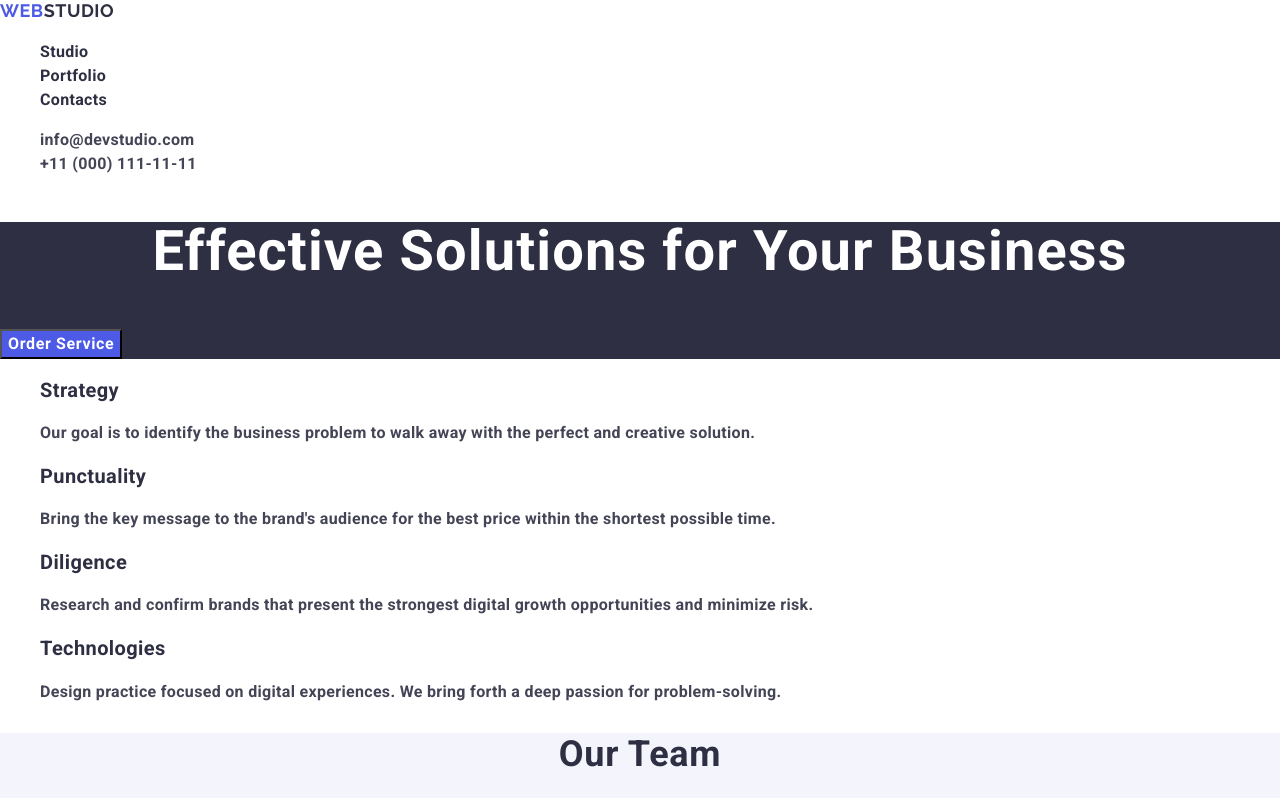
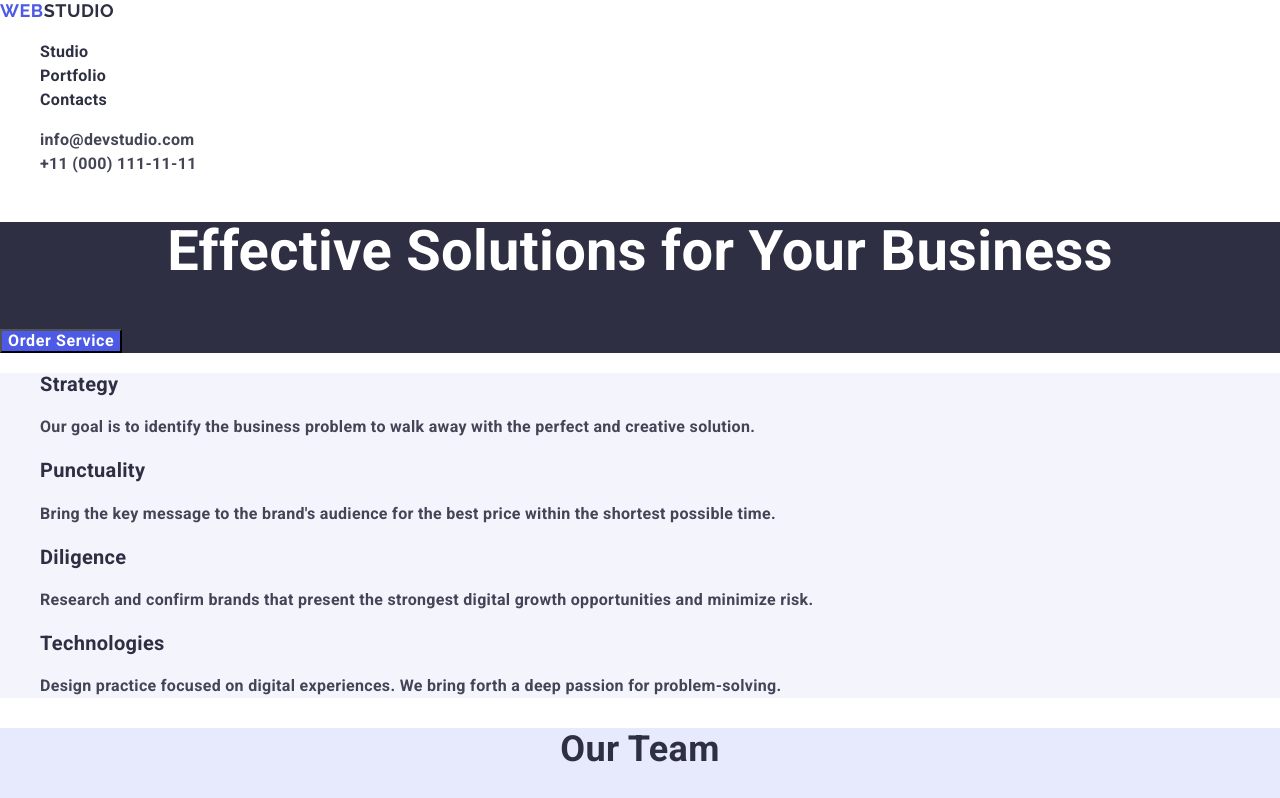
Before and after one commit to marusya2299/goit-markup-hw-02, a plain HTML site: page index.html in a window 1280 px wide. Shown: the top 798 px of the page. Drawn offline with nearby package versions, Linux system fonts and the light colour scheme.

Commit message:
Update style.css

```diff
--- a/css/style.css
+++ b/css/style.css
@@ -2,17 +2,15 @@ body{
     font-family: Roboto, sans-serif;
     color: #434455;
     background-color: #FFFFFF;
-    line-height: 24px;
-    text-align: left;
+    line-height: 1.5;
     letter-spacing: 0.02em;
-    font-size: 16px;
 }
 
  /*Header */
  .navi-logo, .final-logo{
     font-family: Raleway, sans-serif;
     font-size: 18px;
-    font-weight: bold;
+    font-weight: 700;
     line-height: 1.17;
     text-transform: uppercase;
     text-decoration: none;
@@ -57,10 +55,9 @@ body{
     background-color: #2E2F42;
  }
  .button{
-    color: inherit;
-    background: #4D5AE5;
+    color: currentColor;
+    background-color: #4D5AE5;
     font-weight: 500;
-    line-height: 1.5;
     letter-spacing: 0.04em;
     cursor: pointer;
  }
@@ -68,15 +65,14 @@ body{
 
  .button:hover,
  .button:focus{
-    background: #404BBF;
+    background-color: #404BBF;
  }
 
  /*h1*/
 .page-title{
     font-size: 56px;
-    font-weight: bold;
+    font-weight: 700;
     line-height: 1.07;
-    letter-spacing: 0.02em;
     text-align: center;
 }
 
@@ -86,23 +82,19 @@ body{
     font-weight: 500;
     line-height: 1.2;
     text-align: center;
-    letter-spacing: 0.02em;
-    color: #2e2f42;
+    color: #2E2F42;
 }
 
 /*h3*/
 .title{
     font-size: 20px;
+    font-weight: 500;
     line-height: 1.11;
-    letter-spacing: 0.02em;
     text-transform: capitalize;
-    color: #2e2f42;
-    font-weight: 500;
+    color: #2E2F42;
 }
 
 .text{
-    font-size: 16px;
-    line-height: 24px;
     color: #434455;
 }
 
@@ -114,8 +106,12 @@ body{
     background-color: #FFFFFF;
 }
 
+.section-two {
+    background-color: #F4F4FD;
+}
+
 .section-three{
-    background-color: #F4F4FD;
+    background-color: #E7E9FC;
 }
 
 /*final*/
```
